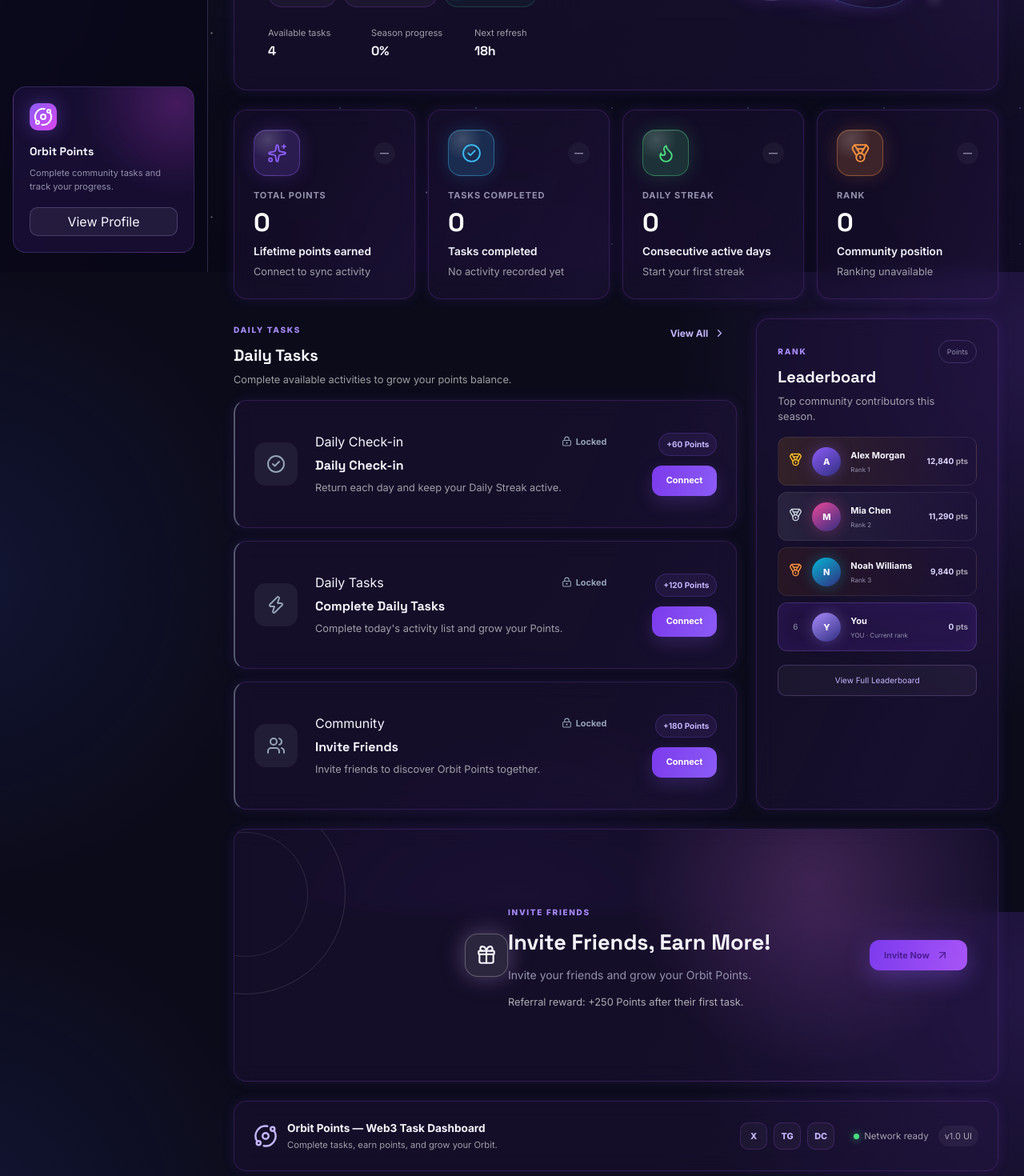
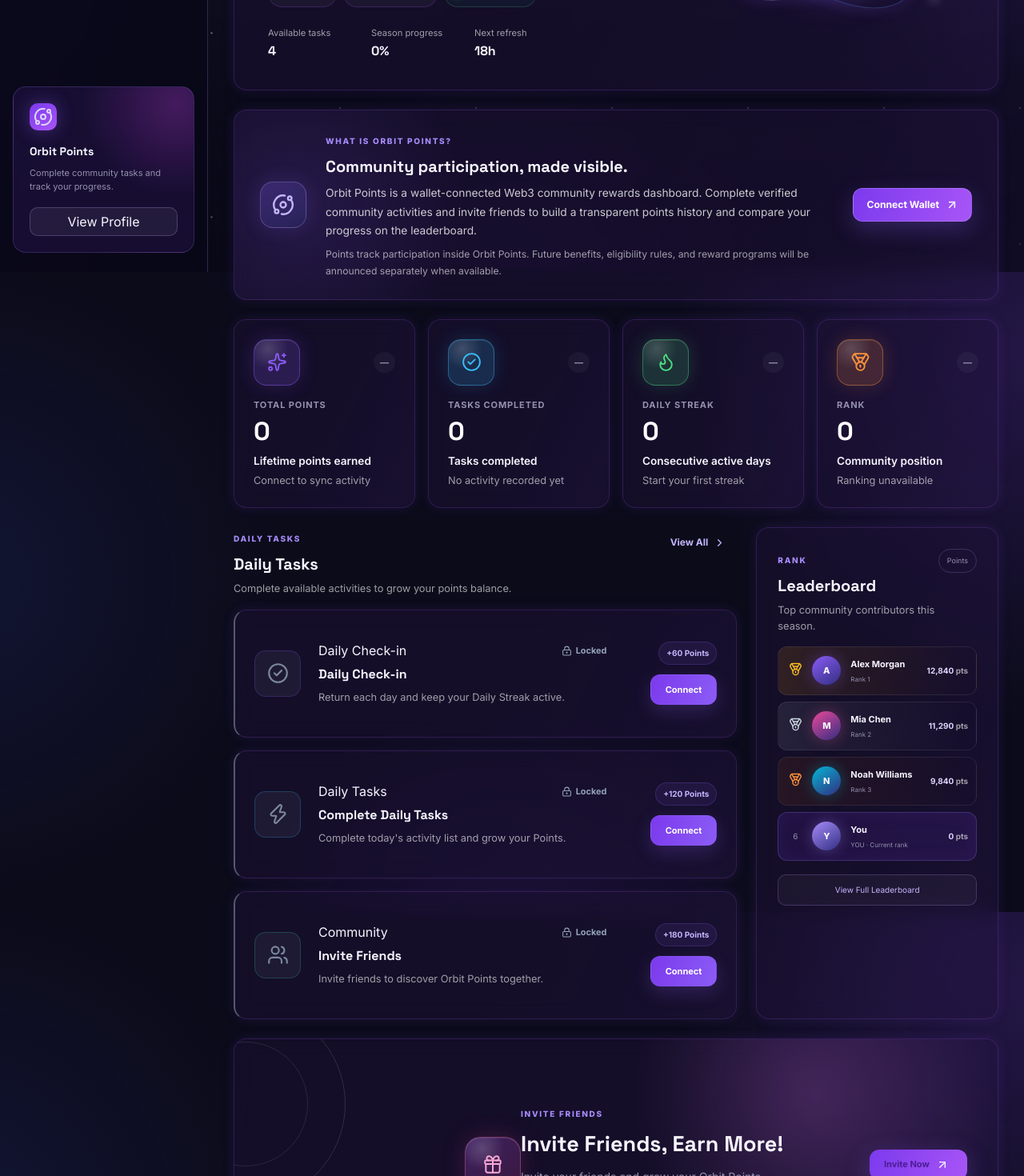
Before and after one commit to hei905595-byte/web3-points-dapp, a Next.js app: page / in a window 1280 px wide. Shown: the part 460-1930 px from the top of the page at 80% size. Built offline with nearby package versions, Linux system fonts and the light colour scheme.

Commit message:
update UI + wallet fix

```diff
--- a/src/app/globals.css
+++ b/src/app/globals.css
@@ -1182,6 +1182,270 @@ a:focus-visible {
   .wallet-modal,
   .verify-modal {
     padding: 24px 18px;
+  }
+}
+
+/* Button and icon contrast system */
+.sidebar-nav a:nth-child(1) svg {
+  color: #c4b5fd;
+}
+
+.sidebar-nav a:nth-child(2) svg {
+  color: #67e8f9;
+}
+
+.sidebar-nav a:nth-child(3) svg {
+  color: #f0abfc;
+}
+
+.sidebar-nav a:nth-child(4) svg {
+  color: #fbbf24;
+}
+
+.sidebar-nav a:nth-child(5) svg {
+  color: #6ee7b7;
+}
+
+.sidebar-nav a:nth-child(6) svg {
+  color: #93c5fd;
+}
+
+.sidebar-nav a:not(.active):not(:hover) svg {
+  opacity: 0.72;
+}
+
+.sidebar-nav a.active svg,
+.sidebar-nav a:hover svg {
+  opacity: 1;
+  filter: drop-shadow(0 0 7px currentColor);
+}
+
+.sidebar-card-icon {
+  color: #ddd6fe;
+  background: linear-gradient(145deg, #7c3aed, #a855f7);
+}
+
+.wallet-button:not(.connected) svg {
+  color: #c4b5fd;
+}
+
+.wallet-button.connected {
+  border-color: rgba(74, 222, 128, 0.28);
+  background: rgba(20, 83, 45, 0.12);
+}
+
+.action-guide-icon {
+  color: #f9a8d4;
+  background: linear-gradient(
+    145deg,
+    rgba(168, 85, 247, 0.24),
+    rgba(236, 72, 153, 0.15)
+  );
+  box-shadow: 0 0 20px rgba(236, 72, 153, 0.12);
+}
+
+.action-guide button svg,
+.hero-primary-action svg,
+.platform-intro > button svg {
+  color: #ede9fe;
+  stroke-width: 2.4;
+}
+
+.hero-secondary-action {
+  color: #bfdbfe;
+  border-color: rgba(96, 165, 250, 0.28);
+  background: rgba(30, 64, 175, 0.08);
+}
+
+.hero-secondary-action:hover {
+  color: #eff6ff;
+  border-color: rgba(96, 165, 250, 0.48);
+  background: rgba(37, 99, 235, 0.14);
+  box-shadow: 0 8px 24px rgba(59, 130, 246, 0.14);
+}
+
+.identity-tag svg {
+  color: #c4b5fd;
+}
+
+.identity-tag.online svg {
+  color: #4ade80;
+}
+
+.network-tag svg {
+  color: #67e8f9;
+}
+
+.platform-intro-icon {
+  color: #93c5fd;
+  border-color: rgba(96, 165, 250, 0.28);
+  background: linear-gradient(
+    145deg,
+    rgba(59, 130, 246, 0.2),
+    rgba(139, 92, 246, 0.16)
+  );
+  box-shadow: 0 0 24px rgba(59, 130, 246, 0.14);
+}
+
+.task-card:nth-child(4n + 1) {
+  --task-accent: #8b5cf6;
+  --task-soft: rgba(139, 92, 246, 0.16);
+}
+
+.task-card:nth-child(4n + 2) {
+  --task-accent: #38bdf8;
+  --task-soft: rgba(56, 189, 248, 0.14);
+}
+
+.task-card:nth-child(4n + 3) {
+  --task-accent: #34d399;
+  --task-soft: rgba(52, 211, 153, 0.14);
+}
+
+.task-card:nth-child(4n + 4) {
+  --task-accent: #fb923c;
+  --task-soft: rgba(251, 146, 60, 0.14);
+}
+
+.task-card.available {
+  border-left-color: var(--task-accent);
+}
+
+.task-card.available .task-symbol {
+  color: var(--task-accent);
+  border: 1px solid color-mix(in srgb, var(--task-accent) 34%, transparent);
+  background: var(--task-soft);
+  box-shadow: 0 0 22px var(--task-soft);
+}
+
+.task-card.available .task-status {
+  color: var(--task-accent);
+}
+
+.task-card.available .task-action button {
+  border: 1px solid color-mix(in srgb, var(--task-accent) 42%, transparent);
+  background: color-mix(in srgb, var(--task-accent) 78%, #4c1d95);
+  box-shadow: 0 8px 22px var(--task-soft);
+}
+
+.task-card.locked .task-action button:not(:disabled) {
+  color: #ede9fe;
+  border: 1px solid rgba(139, 92, 246, 0.38);
+  background: rgba(109, 40, 217, 0.72);
+}
+
+.task-card.completed .task-action button {
+  color: #bbf7d0;
+  border: 1px solid rgba(74, 222, 128, 0.25);
+  background: rgba(22, 101, 52, 0.2);
+}
+
+.reward-badge {
+  color: #d8b4fe;
+}
+
+.invite-gift {
+  color: #f0abfc;
+  background: linear-gradient(
+    145deg,
+    rgba(168, 85, 247, 0.22),
+    rgba(236, 72, 153, 0.12)
+  );
+}
+
+.invite-banner button svg {
+  color: #f5f3ff;
+}
+
+.leaderboard-button {
+  color: #c4b5fd;
+}
+
+.footer-socials a:nth-of-type(1) {
+  color: #e2e8f0;
+}
+
+.footer-socials a:nth-of-type(2) {
+  color: #7dd3fc;
+}
+
+.footer-socials a:nth-of-type(3) {
+  color: #a5b4fc;
+}
+
+.footer-socials a:hover {
+  border-color: currentColor;
+  background: rgba(255, 255, 255, 0.07);
+  box-shadow: 0 0 16px color-mix(in srgb, currentColor 20%, transparent);
+}
+
+.task-card .task-symbol {
+  width: 58px;
+  height: 58px;
+  color: var(--task-accent);
+  border: 1px solid color-mix(in srgb, var(--task-accent) 36%, transparent);
+  background:
+    radial-gradient(circle at 30% 20%, rgba(255, 255, 255, 0.1), transparent 44%),
+    var(--task-soft);
+  box-shadow:
+    inset 0 1px rgba(255, 255, 255, 0.06),
+    0 0 22px var(--task-soft);
+}
+
+.task-card .task-symbol svg {
+  width: 27px;
+  height: 27px;
+  stroke-width: 1.9;
+}
+
+.task-card.locked .task-symbol {
+  color: var(--task-accent);
+  border-color: color-mix(in srgb, var(--task-accent) 28%, transparent);
+  background: var(--task-soft);
+  box-shadow: 0 0 18px var(--task-soft);
+  opacity: 0.82;
+}
+
+.invite-gift {
+  width: 70px;
+  height: 70px;
+  border-color: rgba(244, 114, 182, 0.34);
+  border-radius: 20px;
+  color: #f9a8d4;
+  background:
+    radial-gradient(circle at 30% 20%, rgba(255, 255, 255, 0.18), transparent 38%),
+    linear-gradient(145deg, rgba(168, 85, 247, 0.28), rgba(236, 72, 153, 0.18));
+  box-shadow:
+    inset 0 1px rgba(255, 255, 255, 0.1),
+    0 0 32px rgba(236, 72, 153, 0.2);
+}
+
+.invite-gift svg {
+  width: 34px;
+  height: 34px;
+  stroke-width: 1.8;
+}
+
+@media (max-width: 760px) {
+  .task-card .task-symbol {
+    width: 50px;
+    height: 50px;
+  }
+
+  .task-card .task-symbol svg {
+    width: 23px;
+    height: 23px;
+  }
+
+  .invite-gift {
+    width: 58px;
+    height: 58px;
+    border-radius: 17px;
+  }
+
+  .invite-gift svg {
+    width: 29px;
+    height: 29px;
   }
 }
 
@@ -2193,3 +2457,140 @@ a:focus-visible {
     padding-right: 0;
   }
 }
+
+.platform-intro {
+  min-height: 168px;
+  display: grid;
+  grid-template-columns: auto minmax(0, 1fr) auto;
+  align-items: center;
+  gap: 24px;
+  padding: 24px 32px;
+  background:
+    radial-gradient(circle at 8% 50%, rgba(139, 92, 246, 0.16), transparent 24%),
+    rgba(32, 18, 58, 0.45);
+}
+
+.platform-intro.compact {
+  min-height: 88px;
+  grid-template-columns: auto minmax(0, 1fr);
+  padding-block: 16px;
+}
+
+.platform-intro-icon {
+  width: 58px;
+  height: 58px;
+  display: grid;
+  place-items: center;
+  border: 1px solid rgba(196, 181, 253, 0.26);
+  border-radius: 16px;
+  color: var(--purple-light);
+  background: linear-gradient(
+    145deg,
+    rgba(139, 92, 246, 0.26),
+    rgba(59, 130, 246, 0.1)
+  );
+  box-shadow: 0 0 26px rgba(139, 92, 246, 0.18);
+}
+
+.platform-intro-icon svg {
+  width: 28px;
+  height: 28px;
+}
+
+.platform-intro h3 {
+  margin: 7px 0;
+  font-family: "Space Grotesk", sans-serif;
+  font-size: 1.25rem;
+}
+
+.platform-intro p {
+  max-width: 850px;
+  margin: 0;
+  color: rgba(255, 255, 255, 0.78);
+  font-size: 0.86rem;
+  line-height: 1.7;
+}
+
+.platform-intro-note {
+  margin-top: 8px !important;
+  color: var(--text-secondary) !important;
+  font-size: 0.76rem !important;
+}
+
+.platform-intro > button {
+  min-height: 42px;
+  display: inline-flex;
+  align-items: center;
+  gap: 8px;
+  padding: 0 16px;
+  border: 1px solid rgba(196, 181, 253, 0.32);
+  border-radius: 12px;
+  color: white;
+  background: linear-gradient(110deg, #7c3aed, #a855f7);
+  box-shadow: 0 10px 28px rgba(139, 92, 246, 0.26);
+  cursor: pointer;
+  font-size: 0.76rem;
+  font-weight: 700;
+  transition:
+    transform 0.25s ease-out,
+    box-shadow 0.25s ease-out;
+}
+
+.platform-intro > button:hover {
+  transform: translateY(-2px);
+  box-shadow: 0 13px 34px rgba(168, 85, 247, 0.36);
+}
+
+.platform-intro > button svg {
+  width: 16px;
+  height: 16px;
+}
+
+.footer-socials {
+  align-items: center;
+}
+
+.footer-positioning {
+  margin-right: 8px;
+  color: var(--text-secondary);
+  font-size: 0.68rem;
+  white-space: nowrap;
+}
+
+@media (max-width: 1180px) {
+  .footer-positioning {
+    display: none;
+  }
+}
+
+@media (max-width: 1023px) {
+  .platform-intro {
+    grid-template-columns: auto minmax(0, 1fr);
+  }
+
+  .platform-intro > button {
+    grid-column: 2;
+    width: fit-content;
+  }
+}
+
+@media (max-width: 760px) {
+  .platform-intro,
+  .platform-intro.compact {
+    min-height: 0;
+    grid-template-columns: 1fr;
+    gap: 16px;
+    padding: 20px;
+  }
+
+  .platform-intro-icon {
+    width: 48px;
+    height: 48px;
+  }
+
+  .platform-intro > button {
+    grid-column: auto;
+    width: 100%;
+    justify-content: center;
+  }
+}
--- a/src/components/dashboard.tsx
+++ b/src/components/dashboard.tsx
@@ -404,12 +404,12 @@ export function Dashboard() {
               <strong>
                 {isConnected
                   ? "Your Orbit is active"
-                  : "Connect, complete tasks, and grow your rank"}
+                  : "Web3 community points, tasks, and shared progress"}
               </strong>
               <small>
                 {isConnected
                   ? "Choose an available task below to earn your next points."
-                  : "Start by connecting a wallet. No transaction is required."}
+                  : "Connect a wallet, complete community activities, and build your ranking."}
               </small>
             </div>
             <button
@@ -486,6 +486,47 @@ export function Dashboard() {
               <span className="hero-star hero-star-one" />
               <span className="hero-star hero-star-two" />
             </div>
+          </section>
+
+          <section
+            className={`platform-intro glass-card ${
+              isConnected ? "compact" : ""
+            }`}
+            aria-label="About Orbit Points"
+          >
+            <div className="platform-intro-icon">
+              <Orbit aria-hidden="true" />
+            </div>
+            <div>
+              <span className="eyebrow">WHAT IS ORBIT POINTS?</span>
+              {isConnected ? (
+                <p>
+                  Keep completing tasks and inviting friends to improve your
+                  points and community rank.
+                </p>
+              ) : (
+                <>
+                  <h3>Community participation, made visible.</h3>
+                  <p>
+                    Orbit Points is a wallet-connected Web3 community rewards
+                    dashboard. Complete verified community activities and invite
+                    friends to build a transparent points history and compare
+                    your progress on the leaderboard.
+                  </p>
+                  <p className="platform-intro-note">
+                    Points track participation inside Orbit Points. Future
+                    benefits, eligibility rules, and reward programs will be
+                    announced separately when available.
+                  </p>
+                </>
+              )}
+            </div>
+            {!isConnected && (
+              <button onClick={() => setWalletModalOpen(true)}>
+                Connect Wallet
+                <ArrowUpRight aria-hidden="true" />
+              </button>
+            )}
           </section>
 
           <section className="stats-grid" aria-label="Points overview">
@@ -683,7 +724,10 @@ export function Dashboard() {
               <span className="eyebrow">INVITE FRIENDS</span>
               <h3>Invite Friends, Earn More!</h3>
               <p>Invite your friends and grow your Orbit Points.</p>
-              <small>Referral reward: +250 Points after their first task.</small>
+              <small>
+                Build your community contribution history and improve your
+                leaderboard position over time.
+              </small>
             </div>
             <button onClick={openVerifyModal}>
               Invite Now
@@ -700,6 +744,9 @@ export function Dashboard() {
               </div>
             </div>
             <div className="footer-socials" aria-label="Social links">
+              <span className="footer-positioning">
+                Orbit Points · Web3 community task and points dashboard
+              </span>
               <a href="#twitter">X</a>
               <a href="#telegram">TG</a>
               <a href="#discord">DC</a>
```
